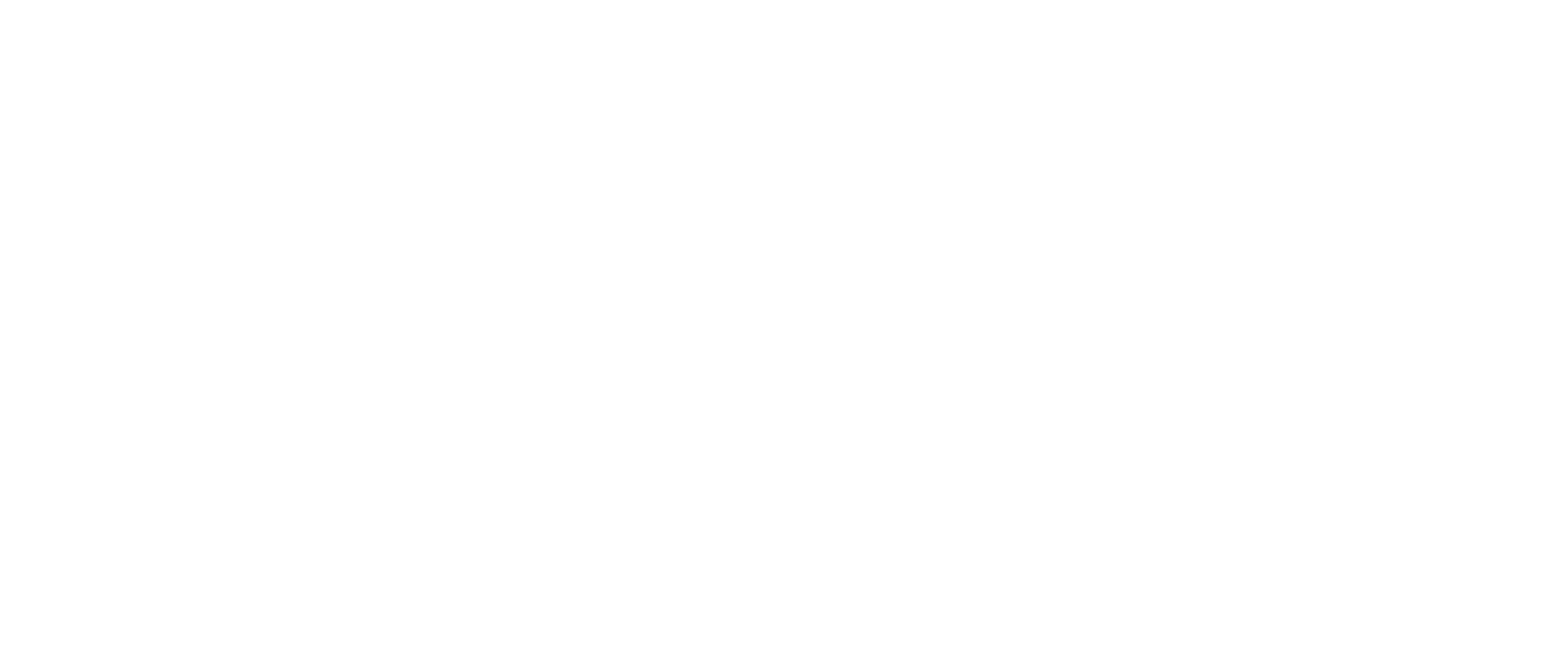
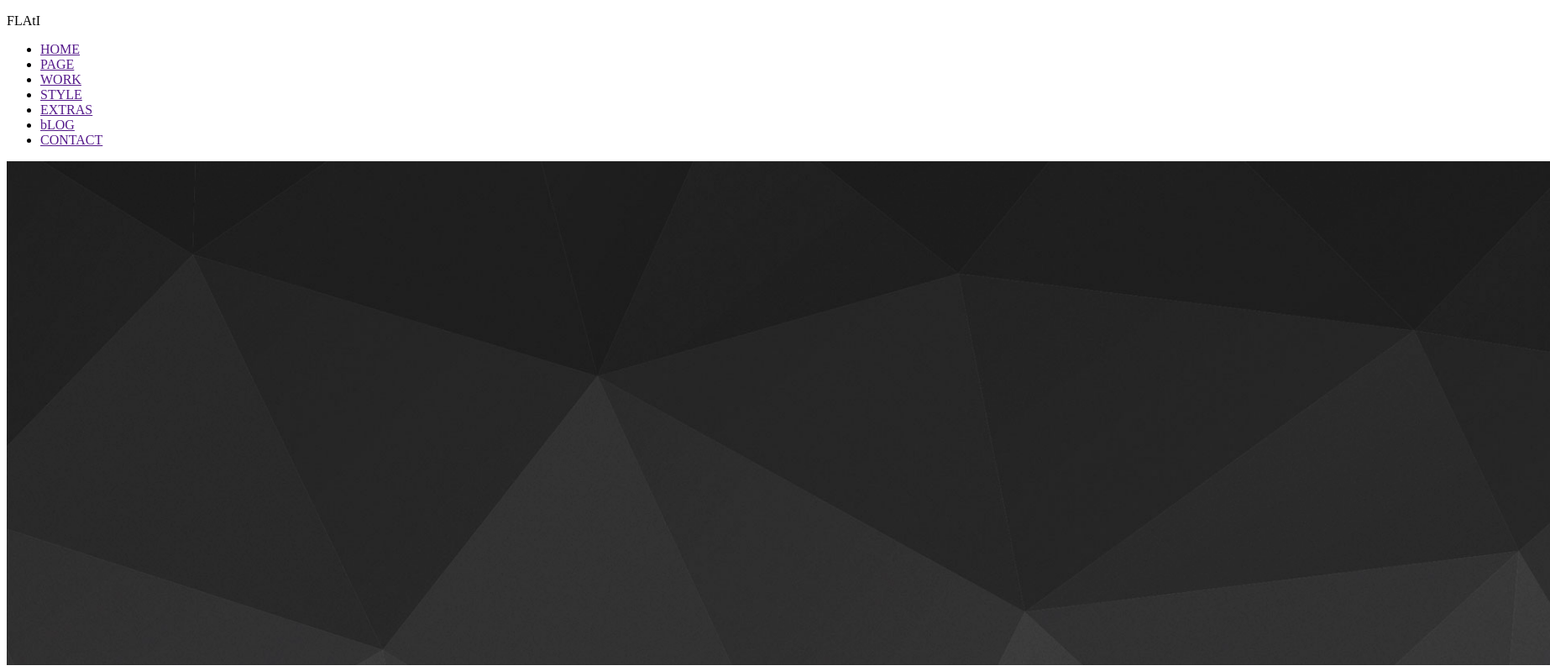
Before and after one commit to sofiane626/06dec, a plain HTML site: page index.html in a window 1280 px wide. Shown: the whole page at 84% size, 1846 px wide, since content can reach past the window. Drawn offline with Linux system fonts and the light colour scheme.

Commit message:
Structure + image

```diff
--- a/index.html
+++ b/index.html
@@ -10,7 +10,29 @@
 </head>
 
 <body>
-
+    <header>
+        <nav>
+            <div class="nav-box">
+                <div class="div">
+                    <p>FLAtI</p>
+                </div>
+                <div class="div">
+                    <ul>
+                        <li><a href="">HOME</a></li>
+                        <li><a href="">PAGE</a></li>
+                        <li><a href="">WORK</a></li>
+                        <li><a href="">STYLE</a></li>
+                        <li><a href="">EXTRAS</a></li>
+                        <li><a href="">bLOG</a></li>
+                        <li><a href="">CONTACT</a></li>
+                    </ul>
+                </div>
+            </div>
+        </nav>
+        <div><img src="./public/img/bg-header.png" alt=""></div>
+    </header>
+    <main></main>
+    <footer></footer>
 </body>
 
 </html>
```
Also changed, not shown: public/img/bg-header.png (added), public/img/flati-design-screenshot1.png (added), public/img/flati-design-screenshot2.png (added), public/img/flati-design-screenshot3.png (added).
